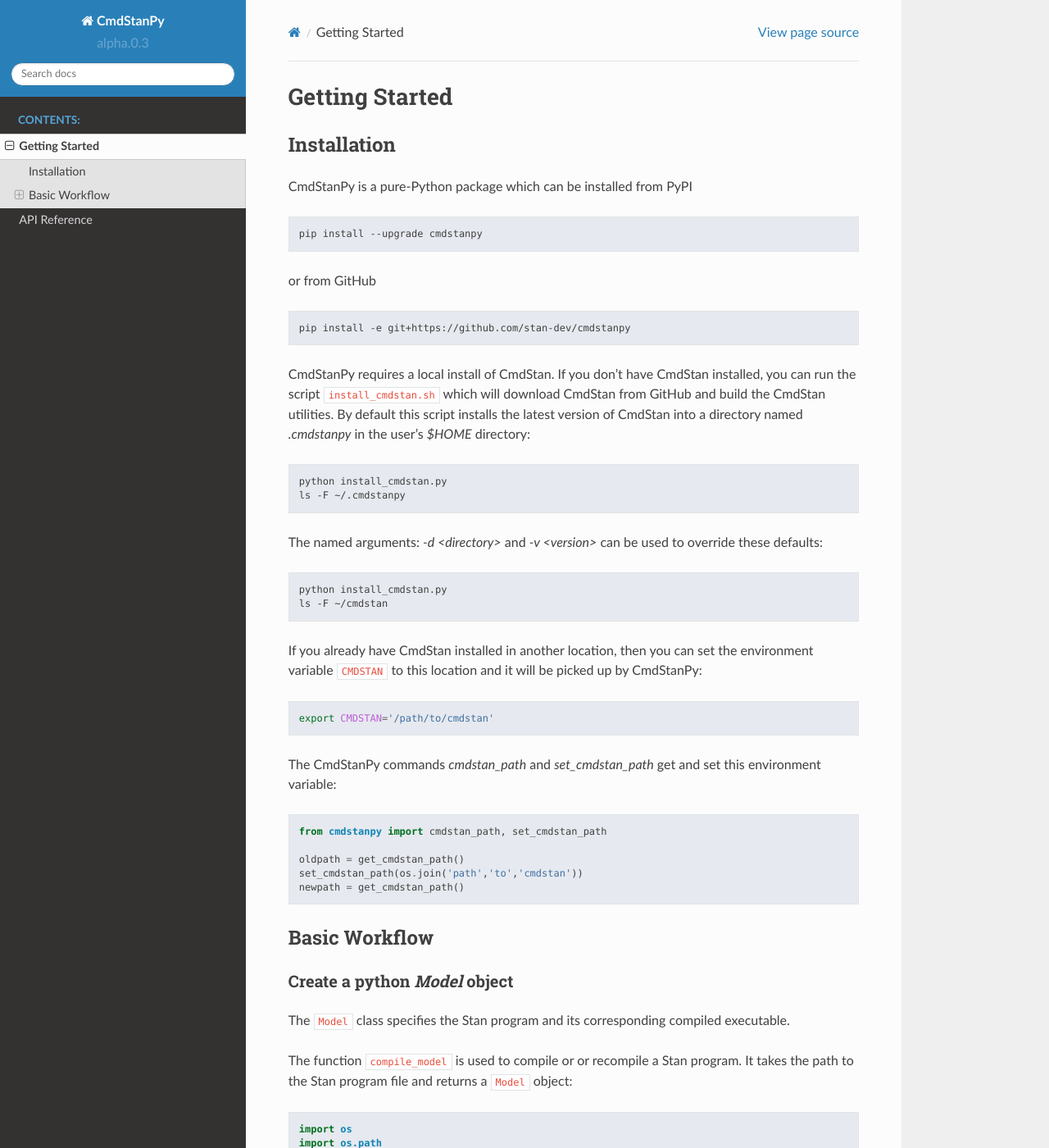
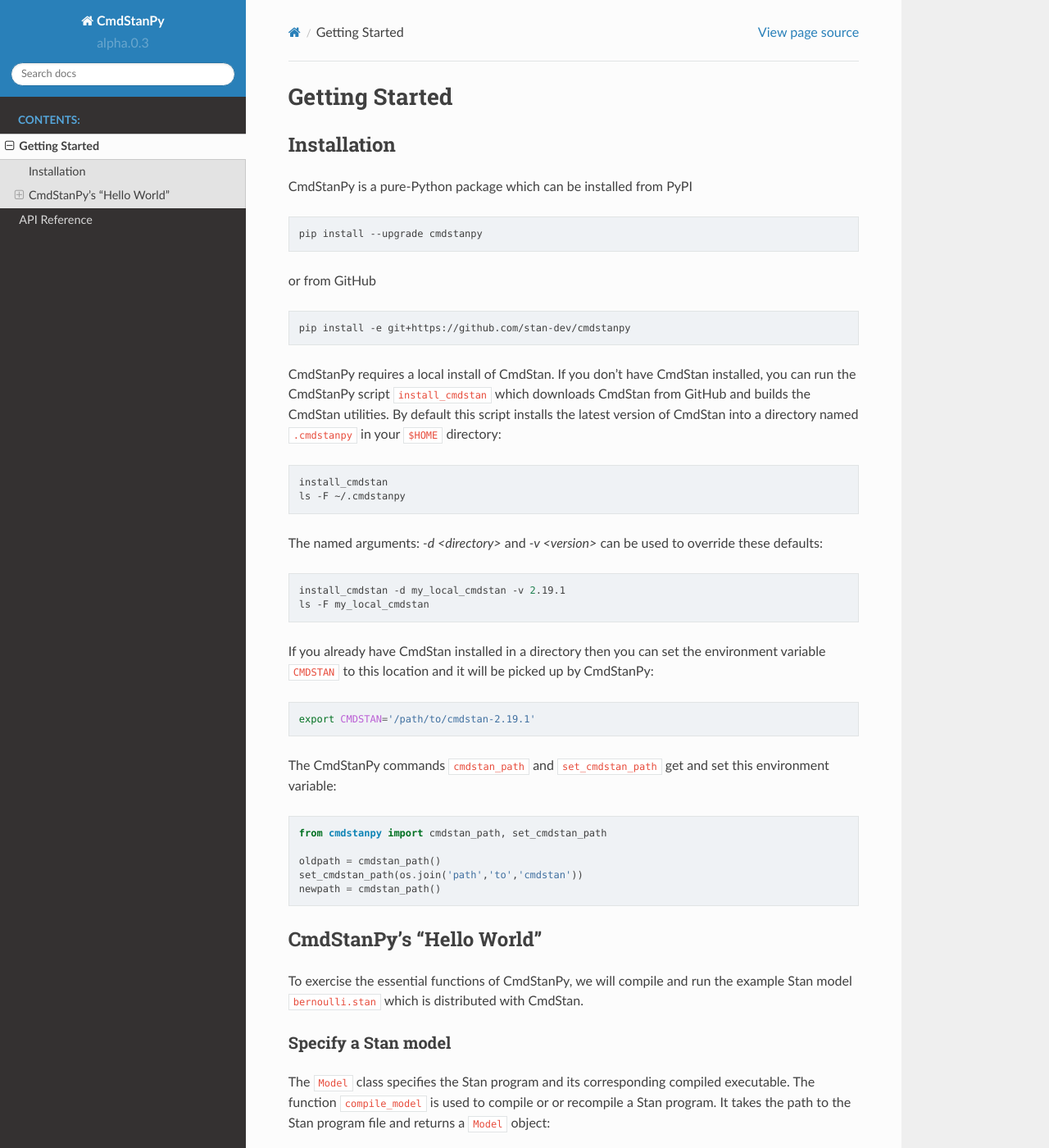
Before and after one commit to stan-dev/cmdstanpy, a Sphinx documentation site: the page built from docs/getting_started.rst, in a window 1280 px wide and 1400 px high. Shown: the whole window at 82% size. Built offline with Sphinx 7.4.7 and the Read the Docs theme 2.0.0, drawn with Linux system fonts in a browser that asks for light colours; formulas are drawn with MathJax 3; some of the changed text lies outside the part shown.

Commit message:
docs edits

```diff
--- a/docs/_static/css/project-template.css
+++ b/docs/_static/css/project-template.css
@@ -1,7 +1,7 @@
 @import url("theme.css");
 
 .highlight * {
-    background: #e6e9ef;
+    background: #eff2f5;
 }
 
 .highlight a {
--- a/docs/getting_started.rst
+++ b/docs/getting_started.rst
@@ -18,14 +18,14 @@
     pip install -e git+https://github.com/stan-dev/cmdstanpy
 
 CmdStanPy requires a local install of CmdStan.
-If you don't have CmdStan installed, you can run the script ``install_cmdstan.sh`` which
-will download CmdStan from GitHub and build the CmdStan utilities.
+If you don't have CmdStan installed, you can run the CmdStanPy script ``install_cmdstan``
+which downloads CmdStan from GitHub and builds the CmdStan utilities.
 By default this script installs the latest version of CmdStan into a directory named
-`.cmdstanpy` in the user's `$HOME` directory:
+``.cmdstanpy`` in your ``$HOME`` directory:
 
 .. code-block:: bash
 
-    python install_cmdstan.py
+    install_cmdstan
     ls -F ~/.cmdstanpy
 
 The named arguments: `-d <directory>` and  `-v <version>`
@@ -33,40 +33,43 @@
 
 .. code-block:: bash
 
-    python install_cmdstan.py
-    ls -F ~/cmdstan
+    install_cmdstan -d my_local_cmdstan -v 2.19.1
+    ls -F my_local_cmdstan
 
-If you already have CmdStan installed in another location,
+If you already have CmdStan installed in a directory
 then you can set the environment variable ``CMDSTAN`` to this
 location and it will be picked up by CmdStanPy:
 
 .. code-block:: bash
 
-    export CMDSTAN='/path/to/cmdstan'
+    export CMDSTAN='/path/to/cmdstan-2.19.1'
 
 
-The CmdStanPy commands `cmdstan_path` and `set_cmdstan_path`
+The CmdStanPy commands ``cmdstan_path`` and ``set_cmdstan_path``
 get and set this environment variable:
 
 .. code-block:: python
 
     from cmdstanpy import cmdstan_path, set_cmdstan_path
 
-    oldpath = get_cmdstan_path()
+    oldpath = cmdstan_path()
     set_cmdstan_path(os.join('path','to','cmdstan'))
-    newpath = get_cmdstan_path()
+    newpath = cmdstan_path()
 
 
 
-Basic Workflow
-______________
+CmdStanPy's "Hello World"
+_________________________
+
+To exercise the essential functions of CmdStanPy, we will
+compile and run the example Stan model ``bernoulli.stan`` which is
+distributed with CmdStan.
 
 
-Create a python `Model` object
-------------------------------
+Specify a Stan model
+--------------------
 
 The ``Model`` class specifies the Stan program and its corresponding compiled executable.
-
 The function ``compile_model`` is used to compile or or recompile a Stan program.
 It takes the path to the Stan program file and returns a ``Model`` object:
 
@@ -76,23 +79,17 @@
     import os.path
     from cmdstanpy import Model, compile_model
 
-    bernoulli_stan = os.path.join('cmdstanpy', 'test', 'data', 'bernoulli.stan')
+    bernoulli_stan = os.path.join(cmdstan_path(), 'examples', 'bernoulli', 'bernoulli.stan')
     bernoulli_model = compile_model(bernoulli_stan)
-    print(bernoulli_model)
-    bernoulli_model.name
 
-If you already have a compiled executable, you can construct the Model object directly:
+If you already have a compiled executable, you can construct a ``Model`` object directly:
 
 .. code-block:: python
 
     bernoulli_model = Model(
-            stan_file=os.path.join('cmdstanpy', 'test', 'data', 'bernoulli.stan'),
-            stan_exe=os.path.join('cmdstanpy', 'test', 'data', 'bernoulli')
+            stan_file=os.path.join(cmdstan_path(), 'examples', 'bernoulli', 'bernoulli.stan')
+            stan_exe=os.path.join(cmdstan_path(), 'examples', 'bernoulli', 'bernoulli')
             )
-    print(bernoulli_model)
-    bernoulli_model.name
-
-
 
 
 Run the HMC-NUTS sampler
@@ -106,35 +103,49 @@
     bern_data = { "N" : 10, "y" : [0,1,0,0,0,0,0,0,0,1] }
     bern_fit = sample(bernoulli_model, data=bern_data)
 
+By default, the ``sample`` command runs 4 sampler chains.
+The ``RunSet`` object records the results of each sampler chain.
+If no output file path is specified, the sampler outputs
+are written to a temporary directory which is deleted
+when the current Python session is terminated.
+
 
 Summarize or save the results
 -----------------------------
 
-The ``sample`` property of the ``RunSet`` object is a 3-D ``numpy.ndarray``
-which contains all draws across all chains, stored column major format so that values
-for each parameter are stored contiguously in memory.
-The dimensions of the ndarray are arranged (draws, chains, columns).
-
-The ``get_drawset`` function flattens this 3-D ndarray to a pandas.DataFrame,
-one draw per row.  The `params` argument is used to restrict the DataFrame
-view to the specified parameter names, else all output columns are returned.
+The ``get_drawset`` function is used to get the draws from
+all chains as a ``pandas.DataFrame``, one draw per row, one column per
+model parameter, transformed parameter, generated quantity variable.
+The ``params`` argument is used to restrict the DataFrame
+columns to just the specified parameter names.
 
 .. code-block:: python
 
-    bern_fit.sample.shape
     get_drawset(bern_fit, params=['theta'])
 
+Underlyingly, this information is stored in the ``sample`` property
+of a ``RunSet`` object as a 3-D ``numpy.ndarray`` (i.e., a multi-dimensional array)
+with dimensions: (draws, chains, columns).
+Python's index slicing operations can be used to access the information by chain.
+For example, to select all draws and all output columns from the first chain,
+we specify the chain index (2nd index dimension).  As arrays indexing starts at 0,
+the index '0' corresponds to the first chain in the ``RunSet``:
 
-CmdStan is distributed with a posterior analysis utility `stansummary`
+.. code-block:: python
+
+    chain_1 = bern_fit.sample[:,0,:]
+
+
+CmdStan is distributed with a posterior analysis utility ``stansummary``
 that reads the outputs of all chains and computes summary statistics
 on the model fit for all parameters. CmdStanPy's ``summary`` function
-runs this utility and returns the output as a pandas.DataFrame:
+runs the CmdStan ``stansummary`` utility and returns the output as a pandas.DataFrame:
 
 .. code-block:: python
 
     summary(bern_fit)
 
-CmdStan is distributed with a second posterior analysis utility `diagnose`
+CmdStan is distributed with a second posterior analysis utility ``diagnose``
 that reads the outputs of all chains and checks for the following
 potential problems:
 
@@ -144,7 +155,8 @@
 + Low effective sample sizes
 + High R-hat values
 
-The ``diagnose`` function prints the output of the CmdStan ``bin/diagnose``:
+The ``diagnose`` function runs the CmdStan ``diagnose`` utility
+and prints the output to the console.
 
 .. code-block:: python
 
@@ -152,10 +164,9 @@
 
 By default, CmdStanPy will save all CmdStan outputs in a temporary
 directory which is deleted when the Python session exits.
-In particular, if the ``sample`` command is invoked without
-specifying the `csv_output_file` path, then the csv output files
-will be written into this temporary directory and therefore will
-be deleted once the session exits.
+In particular, unless the ``csv_output_file`` argument to the ``sample``
+function is overtly specified, all the csv output files will be written into
+this temporary directory and then when the session exits.
 The ``save_csvfiles`` function moves the CmdStan csv output files
 to the specified location, renaming them using a specified basename.
 
--- a/setup.py
+++ b/setup.py
@@ -13,7 +13,7 @@
 Programming Language :: Python :: 3
 License :: OSI Approved :: Apache Software License
 Operating System :: OS Independent
-Development Status :: 3 - Alpha
+Development Status :: 4 - Beta
 Intended Audience :: Science/Research
 Natural Language :: English
 Programming Language :: Python
@@ -37,7 +37,7 @@
 
 setuptools.setup(
     name='cmdstanpy',
-    version='0.14',
+    version='0.3.0',
     description='Python interface to CmdStan',
     long_description=readme_contents(),
     long_description_content_type="text/markdown",
```
Also changed, not shown: 1 other file.
